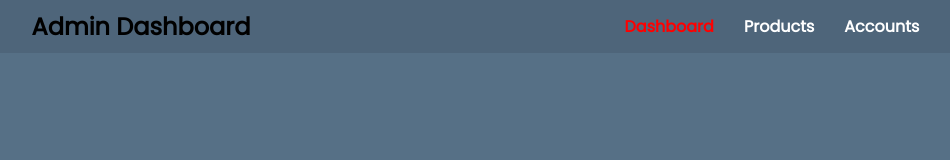
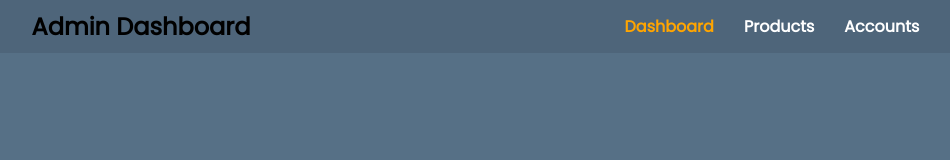
Before and after one commit to UsmanDrigrocha/ThePetStoreDashboard, an Angular app in the folder dashboard/: page /login in a window 1280 px wide. In both pictures the pointer is over the link "Dashboard". Shown: the top 160 px of the page, without its empty margins (157-1107 px from the left). Built offline with nearby package versions, Linux system fonts and the light colour scheme.

Commit message:
updates styling

```diff
--- a/dashboard/src/app/navs/header/header.component.css
+++ b/dashboard/src/app/navs/header/header.component.css
@@ -19,7 +19,7 @@ nav {
 }
 
 .headerLinks a:hover {
-    color: red;
+    color: orange;
 }
 
 h2,
```
